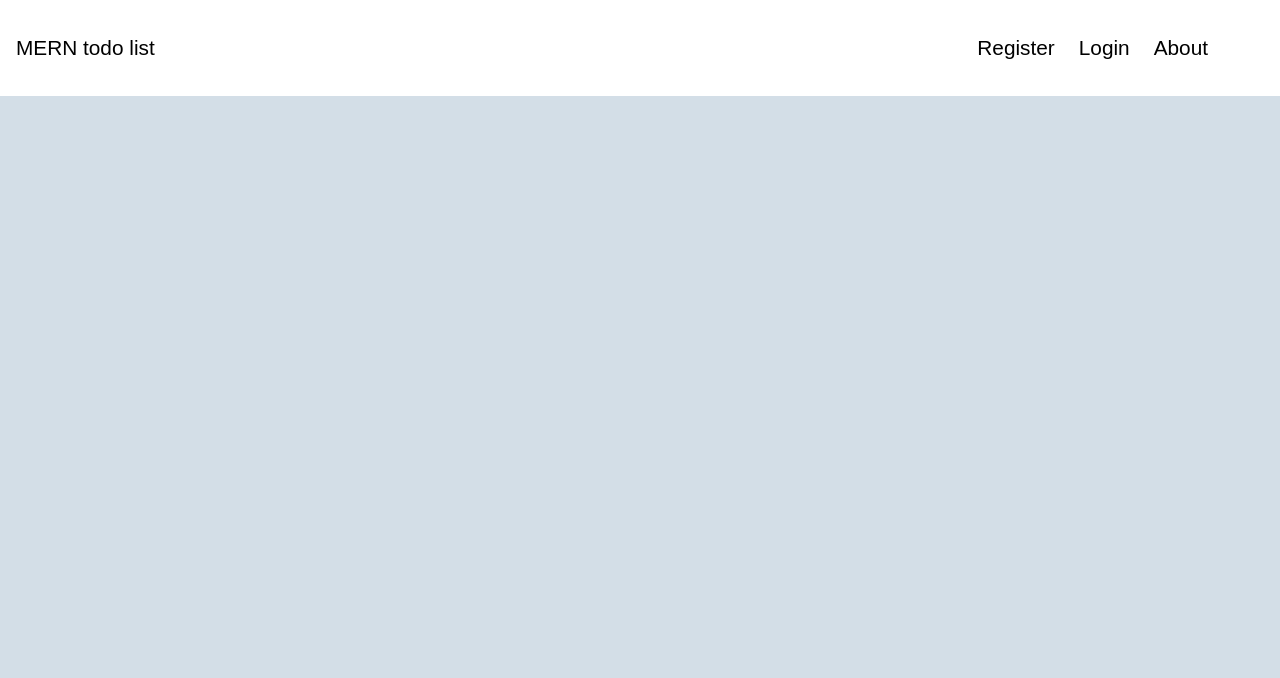
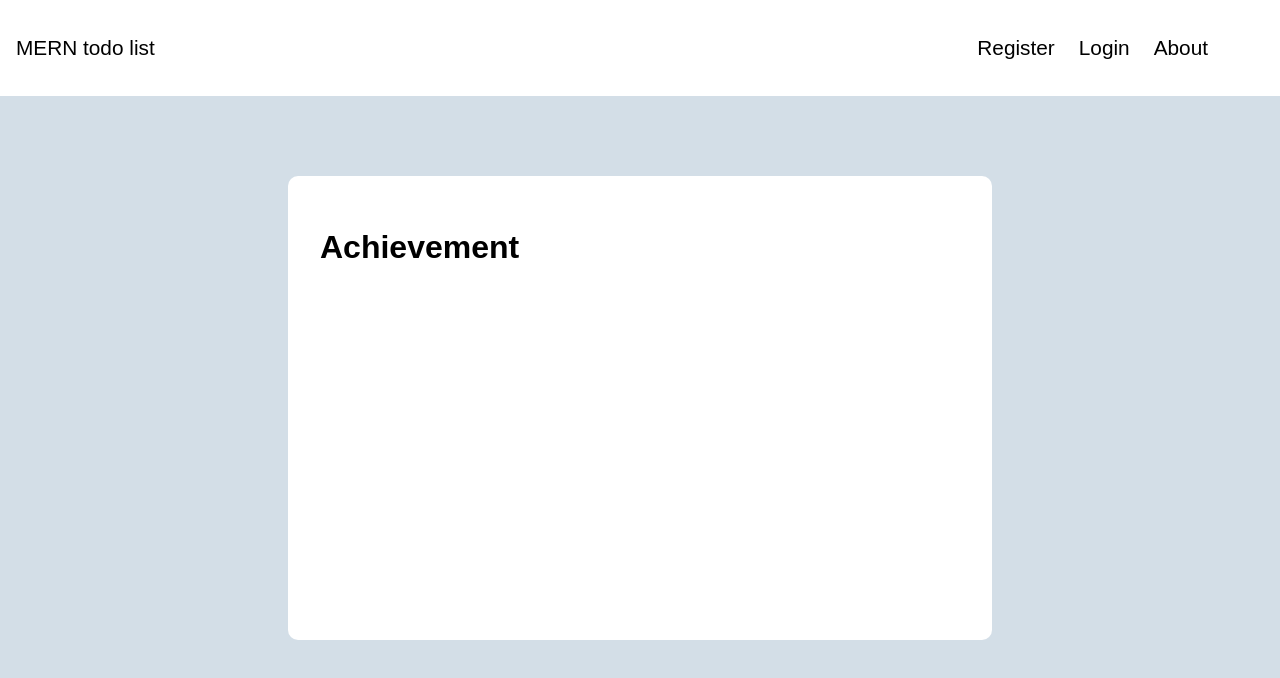
Before and after one commit to ypcethan/MERN_todo_list_frontend, a React (Create React App) app: page /achievement in a window 1280 px wide. Shown: the top 678 px of the page. Built offline with nearby package versions, Linux system fonts and the light colour scheme; a web font is replaced by a local one.

Commit message:
rename dashboard page to achievement

```diff
--- a/src/App.js
+++ b/src/App.js
@@ -3,10 +3,10 @@ import { Provider } from "react-redux";
 import { BrowserRouter as Router, Switch, Route } from "react-router-dom";
 import Navbar from "./components/layout/Navbar/Navbar";
 import Home from "./components/pages/Home/Home";
-import DashBoard from "./components/pages/DashBoard/DashBoard";
 import About from "./components/pages/About/About";
 import Register from "./components/pages/Register/Register";
 import Login from "./components/pages/Login/Login";
+import Achievement from './components/pages/Achievement/Achievement'
 import Alerts from "./components/layout/Alerts/Alerts";
 import ProtectedRoute from "./components/utils/ProtectedRoute";
 import store from "./redux/store";
@@ -23,7 +23,7 @@ function App() {
           <Switch>
             <ProtectedRoute path="/" exact component={Home} />
             <Route path="/about" component={About} />
-            <Route path="/dashboard" component={DashBoard} />
+            <Route path="/achievement" component={Achievement} />
             <Route path="/register" component={Register} />
             <Route path="/login" component={Login} />
           </Switch>
--- a/src/components/Task/TaskList/TaskList.js
+++ b/src/components/Task/TaskList/TaskList.js
@@ -10,7 +10,7 @@ const TaskList = () => {
 
   return (
     <div>
-      <h1>TaskList</h1>
+      <h1>Task list</h1>
       {listToRender && listToRender.length > 0
         ? listToRender.map((task) => <TaskItem task={task} key={task._id} />)
         : "No task found"}
--- a/src/components/layout/Navbar/Navbar.js
+++ b/src/components/layout/Navbar/Navbar.js
@@ -19,8 +19,8 @@ const Navbar = () => {
       <Link to="/" className="nav__item">
         Home
       </Link>
-      <Link to="/dashboard" className="nav__item">
-        DashBoard
+      <Link to="/achievement" className="nav__item">
+        Achievement
       </Link>
       <Link to="/about" className="nav__item">
         About
--- /dev/null
+++ b/src/components/pages/Achievement/Achievement.js
@@ -0,0 +1,11 @@
+import React from "react";
+import './Achievement.scss'
+const Achievement = () => {
+  return (
+    <div className='container'>
+      <h1>Achievement</h1>
+    </div>
+  );
+};
+
+export default Achievement;
--- /dev/null
+++ b/src/components/pages/Achievement/Achievement.scss
@@ -0,0 +1,23 @@
+@import "../../../styles/base";
+.container {
+  background-color: rgb(255, 255, 255);
+  width: 50%;
+  min-height: 50vh;
+  margin: auto;
+  margin-top: 5rem;
+  padding: 2rem;
+  border-radius: 10px;
+}
+
+.selection__box{
+    outline: none;
+    border: 0px;
+    border-bottom: 2px solid $primary-color;
+    height: 1.5rem;
+}
+
+@media (max-width: $desktop-breakpoint) {
+  .container {
+    width: 70%;
+  }
+}
--- a/src/components/pages/DashBoard/DashBoard.js
+++ /dev/null
@@ -1,12 +0,0 @@
-import React from "react";
-
-const DashBoard = () => {
-  return (
-    <div>
-      <h1>Hello </h1>
-      DashBoard
-    </div>
-  );
-};
-
-export default DashBoard;
```
Also changed, not shown: src/components/Achievement/AcchievementSearch/AchievementSearch.js (added, +20 -0 lines), src/components/Achievement/AcchievementSearch/AchievementSearch.scss (added).
